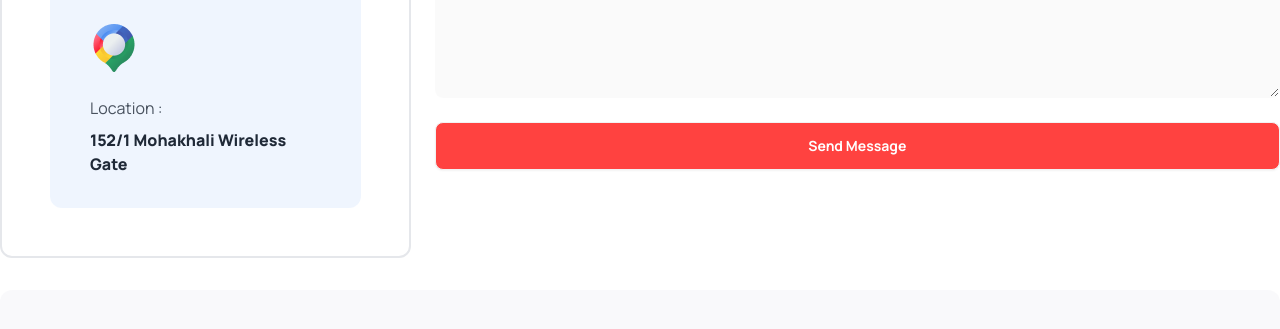
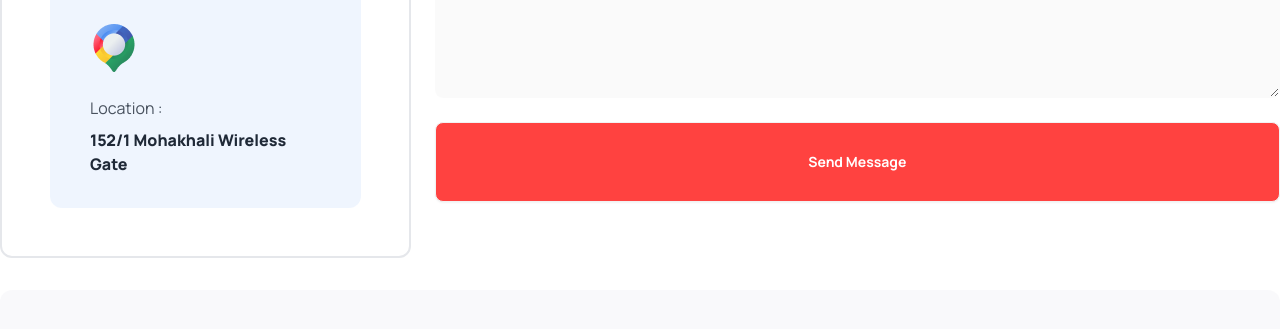
Before and after one commit to hasanposh/Assignment-3-Hockeys, a plain HTML site: page index.html in a window 1280 px wide. Shown: the part 4840-5169 px from the top of the page. Drawn offline with nearby package versions, Linux system fonts and the light colour scheme.

Commit message:
complete again

```diff
--- a/index.html
+++ b/index.html
@@ -665,7 +665,7 @@
             <textarea class="textarea h-96 w-full bg-[#13131805]" placeholder="Write your message"></textarea>
           </label>
           <!-- button -->
-          <button class="btn w-full bg-red_color text-white">Send Message</button>
+          <button class="btn w-full bg-red_color text-white h-20">Send Message</button>
         </div>
       </div>
       <!-- social -->
```
